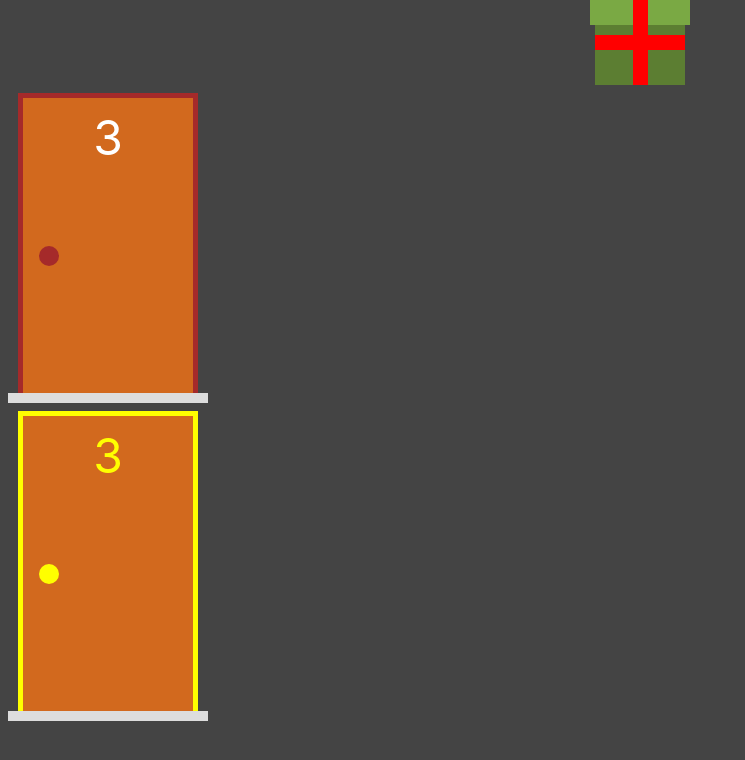
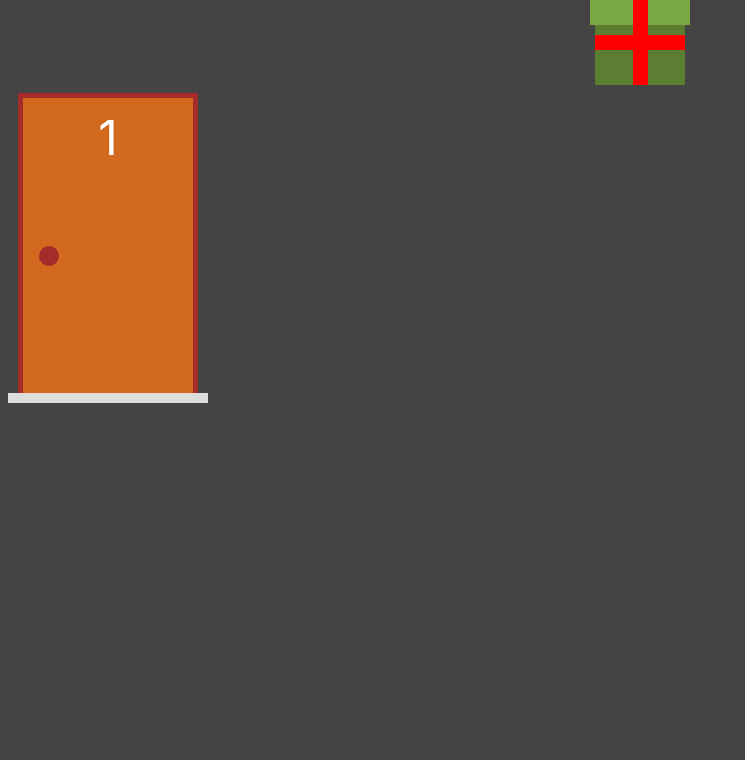
Before and after one commit to matheusAlvarenga/monty-hall, a Next.js app: page / in a window 1280 px wide. Shown: the top 760 px of the page, without its empty margins (0-745 px from the left). Built offline with nearby package versions, Linux system fonts and the light colour scheme.

Commit message:
feat: integrate door to doormodel

```diff
--- a/src/components/door.tsx
+++ b/src/components/door.tsx
@@ -5,13 +5,17 @@ interface DoorProps {
   door: DoorModel
 }
 
-const Door = (props) => {
+const Door = ({ door }: DoorProps) => {
   return (
     <div className={styles.area}>
-      <div className={`${styles.frame} ${props.selected ? styles.selected : ''}`}>
+      <div className={`${styles.frame} ${door.selected ? styles.selected : ''}`}>
         <div className={styles.door}>
-          <div className={`${styles.number} ${props.selected ? styles.selected_number : ''}`}>3</div>
-          <div className={`${styles.knob} ${props.selected ? styles.selected_knob : ''}`}></div>
+          <div className={
+            `${styles.number} ${door.selected ? styles.selected_number : ''}`
+          }>
+            {door.number}
+            </div>
+          <div className={`${styles.knob} ${door.selected ? styles.selected_knob : ''}`}></div>
         </div>
       </div>
       <div className={styles.floor}></div>
--- a/src/pages/index.tsx
+++ b/src/pages/index.tsx
@@ -1,12 +1,15 @@
+import { useState } from "react";
 import Door from "../components/door";
 import Gift from "../components/gift";
+import DoorModel from "../model/door";
 
 export default function Home() {
+  const [door1, setDoor1] = useState(new DoorModel(1))
+
   return (
     <div>
       <Gift></Gift>
-      <Door></Door>
-      <Door selected></Door>
+      <Door door={door1}></Door>
     </div>
   )
 }
```
